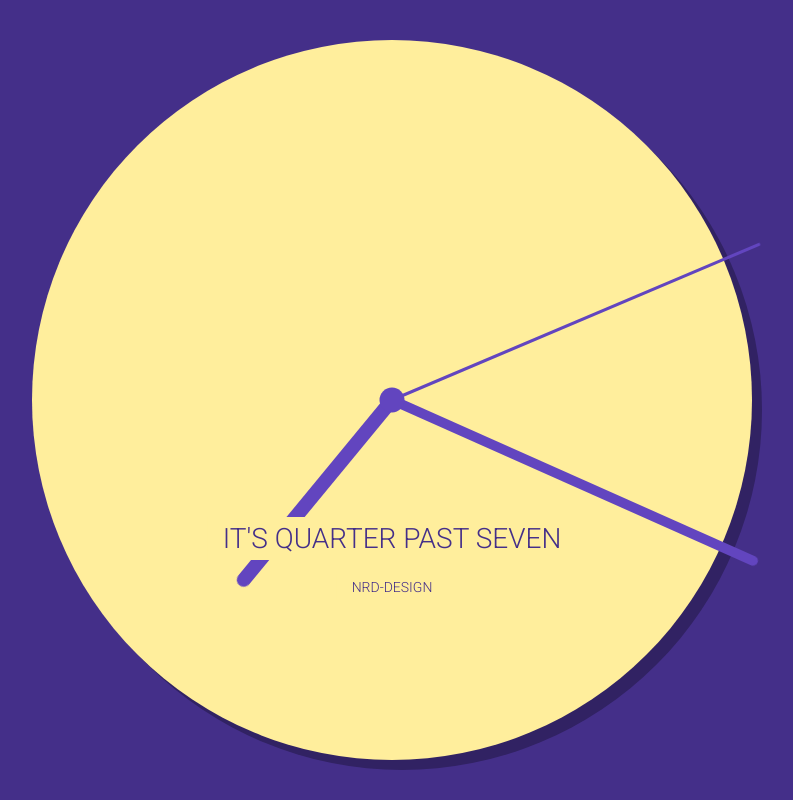
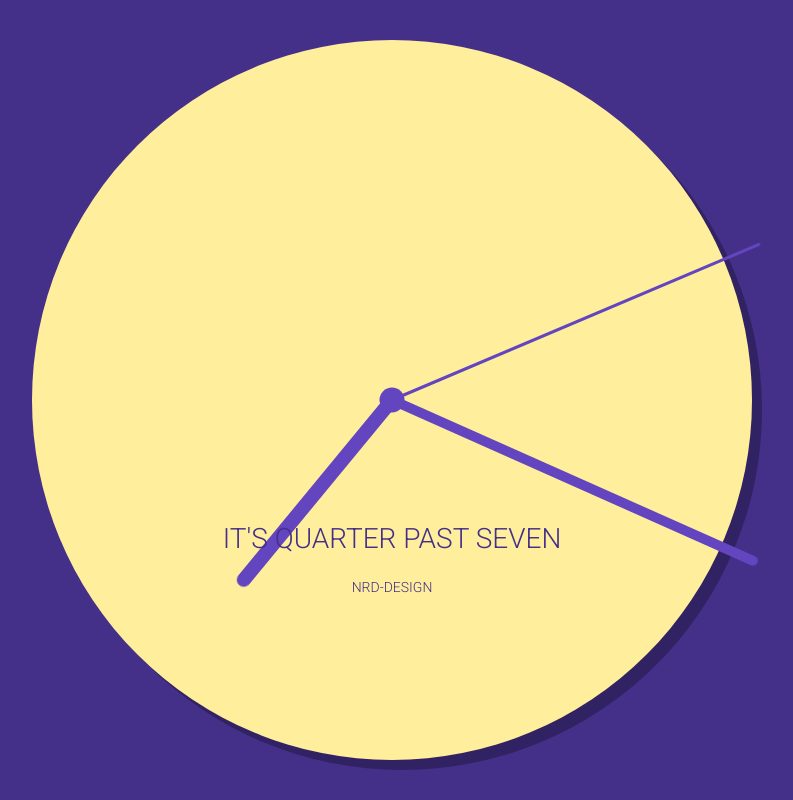
Before and after one commit to nord-txd/nord-txd.github.io, a plain HTML site: page index.html in a window 1280 px wide. Shown: the whole page, without its empty margins (248-1041 px from the left). Drawn offline with nearby package versions, Linux system fonts and the light colour scheme.

Commit message:
updated styles & added midday

```diff
--- a/css/style.css
+++ b/css/style.css
@@ -35,7 +35,6 @@ body a {
   position: absolute;
   bottom: 30vh;
   text-align: center;
-  background: #FFEE9C;
   display: inline-block;
   -webkit-transform: translate(-50%);
       -ms-transform: translate(-50%);
--- a/js/index.js
+++ b/js/index.js
@@ -37,7 +37,8 @@ function updateTime() {
   var result = "IT'S";
 
   if (mins >= 0 && mins <= 4) {result += pastHour + " O'CLOCK"}
-   if (mins <= 4 && hours === 0) {result = "IT'S" + pastHour}
+  if (mins <= 4 && hours === 0) {result = "IT'S" + pastHour}
+  if (mins <= 4 && hours === 12) {result = "IT'S MIDDAY"}
   if (mins > 4 && mins <= 9) {result += " 5 PAST" + pastHour}
   if (mins > 9 && mins <= 14) {result += " TEN PAST" + pastHour}
   if (mins > 14 && mins <= 19) {result += " QUARTER PAST" + pastHour}
```
